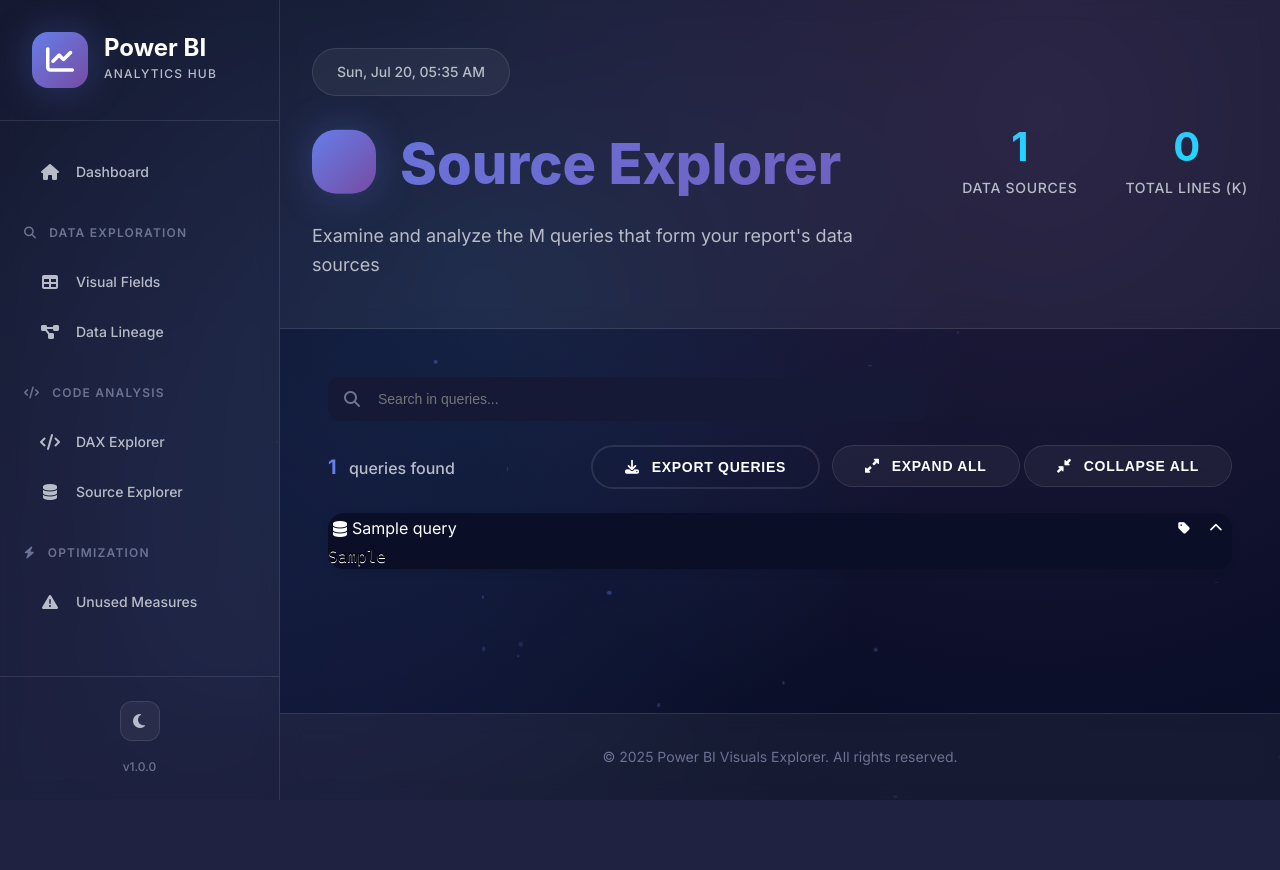
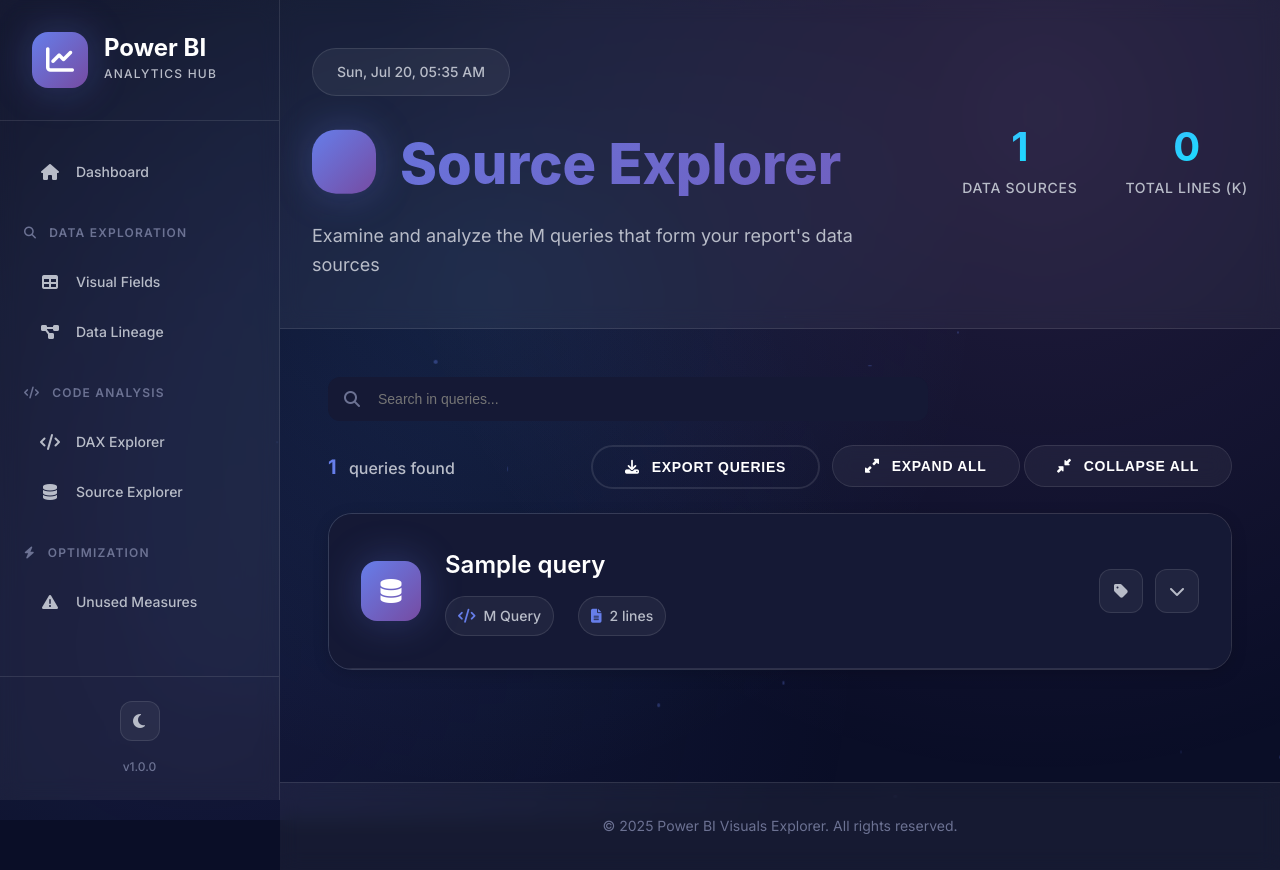
Before and after one commit to plagiagia/PowerBI_AnalysisTool, a Flask app: template templates/source_explorer.html in a window 1280 px wide. Before the commit the page ends 800 px from the top, so only its background shows below. Run offline with Flask 3, Linux system fonts and the light colour scheme; the template is opened without the code that fills it: most values are stand-ins (such as "Sample title", 1, 10 or a date in 2020); some libraries are stand-ins or nearby versions.

Commit message:
Enhance Source Explorer layout and styling for improved user experience

```diff
--- a/templates/source_explorer.html
+++ b/templates/source_explorer.html
@@ -19,8 +19,6 @@
 {% block head %}
 <!-- Include Prism.js CSS for syntax highlighting -->
 <link rel="stylesheet" href="https://cdnjs.cloudflare.com/ajax/libs/prism/1.25.0/themes/prism.min.css" />
-<!-- We're not using Prism's toolbar to avoid conflicts with our custom copy button -->
-<!-- <link rel="stylesheet" href="https://cdnjs.cloudflare.com/ajax/libs/prism/1.25.0/plugins/toolbar/prism-toolbar.min.css" /> -->
 {% endblock %}
 
 {% block breadcrumbs %}
@@ -59,7 +57,7 @@
 </div>
 
 <!-- Queries Section -->
-<div id="queriesContainer" class="queries-section">
+<div id="queriesContainer" class="queries-section improved">
   <div class="table-toolbar">
     <div class="table-info">
       <div class="results-count">
@@ -81,33 +79,56 @@
     </div>
   </div>
 
-  <!-- Queries List -->
-  <div id="queriesList" class="queries-list">
+  <!-- Queries List with Improved Layout -->
+  <div id="queriesList" class="improved-queries-list">
     {% for query in m_queries_info %}
-    <div class="query-item expanded" data-table="{{ query.table_name }}">
-      <div class="query-item-header">
-        <div class="query-info">
-          <h3 class="query-name">
-            <span class="table-icon"><i class="fas fa-database"></i></span>
-            {{ query.table_name }}
-          </h3>
+    <div class="improved-query-card" data-table="{{ query.table_name }}">
+      <!-- Card Header with Better Spacing -->
+      <div class="improved-query-header">
+        <div class="query-title-section">
+          <div class="table-icon-wrapper">
+            <i class="fas fa-database"></i>
           </div>
-        <div class="query-actions">
+          <div class="query-title-content">
+            <h3 class="improved-query-name">{{ query.table_name }}</h3>
+            <div class="query-meta">
+              <span class="query-type">
+                <i class="fas fa-code"></i>
+                M Query
+              </span>
+              <span class="query-lines">
+                <i class="fas fa-file-lines"></i>
+                {{ query.m_query.count('\n') + 1 }} lines
+              </span>
+            </div>
+          </div>
+        </div>
+        <div class="improved-query-actions">
           <button class="icon-button copy-name" title="Copy table name" data-copy="{{ query.table_name }}">
             <i class="fas fa-tag"></i>
           </button>
-          <button class="icon-button toggle-expand" title="Collapse">
-            <i class="fas fa-chevron-up"></i>
+          <button class="icon-button toggle-expand" title="Toggle view">
+            <i class="fas fa-chevron-down"></i>
           </button>
         </div>
       </div>
-      <div class="query-item-content">
-        <div class="code-container">
-          <pre><code class="language-powerquery">{{ query.m_query }}</code></pre>
+
+      <!-- Expanded Content with Better Layout -->
+      <div class="improved-query-content">
+        <div class="improved-code-container">
+          <div class="code-header">
+            <span class="code-label">
+              <i class="fas fa-code"></i>
+              M Query Definition
+            </span>
             <div class="code-actions">
               <button class="copy-button" onclick="copyToClipboard(this)">
                 <i class="fas fa-copy"></i> Copy
               </button>
+            </div>
+          </div>
+          <div class="code-wrapper">
+            <pre><code class="language-powerquery">{{ query.m_query }}</code></pre>
           </div>
         </div>
       </div>
@@ -142,7 +163,7 @@
     const clearSearch = document.getElementById("clearSearch");
     const resultCount = document.getElementById("resultCount");
     const queriesList = document.getElementById("queriesList");
-    const queryItems = document.querySelectorAll(".query-item");
+    const queryCards = document.querySelectorAll(".improved-query-card");
     const emptyState = document.getElementById("emptyState");
     const clearEmptyStateBtn = document.getElementById("clearEmptyState");
     const expandAllBtn = document.getElementById("expandAll");
@@ -151,7 +172,7 @@
     const searchCount = document.querySelector(".search-count");
 
     // Variables for state
-    let currentVisibleItems = queryItems.length;
+    let currentVisibleItems = queryCards.length;
 
     // Set up event listeners
     setupEventListeners();
@@ -197,10 +218,10 @@
       // Expand all button
       if (expandAllBtn) {
         expandAllBtn.addEventListener("click", function() {
-          queryItems.forEach(item => {
-            const button = item.querySelector(".toggle-expand");
-            if (!item.classList.contains("expanded")) {
-              toggleQueryItem(item, button);
+          queryCards.forEach(card => {
+            const button = card.querySelector(".toggle-expand");
+            if (!card.classList.contains("expanded")) {
+              toggleQueryCard(card, button);
             }
           });
         });
@@ -209,10 +230,10 @@
       // Collapse all button
       if (collapseAllBtn) {
         collapseAllBtn.addEventListener("click", function() {
-          queryItems.forEach(item => {
-            const button = item.querySelector(".toggle-expand");
-            if (item.classList.contains("expanded")) {
-              toggleQueryItem(item, button);
+          queryCards.forEach(card => {
+            const button = card.querySelector(".toggle-expand");
+            if (card.classList.contains("expanded")) {
+              toggleQueryCard(card, button);
             }
           });
         });
@@ -226,8 +247,8 @@
       // Toggle expand buttons for each query
       document.querySelectorAll(".toggle-expand").forEach(button => {
         button.addEventListener("click", function() {
-          const item = this.closest(".query-item");
-          toggleQueryItem(item, this);
+          const card = this.closest(".improved-query-card");
+          toggleQueryCard(card, this);
         });
       });
 
@@ -241,14 +262,14 @@
     }
 
     /**
-     * Toggle expansion state of a query item
-     * @param {HTMLElement} item - The query item element
+     * Toggle expansion state of a query card
+     * @param {HTMLElement} card - The query card element
      * @param {HTMLElement} button - The toggle button element
      */
-    function toggleQueryItem(item, button) {
-      if (!item || !button) return;
+    function toggleQueryCard(card, button) {
+      if (!card || !button) return;
 
-      const isExpanded = item.classList.toggle("expanded");
+      const isExpanded = card.classList.toggle("expanded");
 
       // Update button icon
       button.innerHTML = isExpanded ?
@@ -275,10 +296,10 @@
         parent.normalize();
       });
 
-      // Filter query items
-      queryItems.forEach(item => {
-        const tableName = item.getAttribute("data-table");
-        const queryText = item.querySelector("code").textContent.toLowerCase();
+      // Filter query cards
+      queryCards.forEach(card => {
+        const tableName = card.getAttribute("data-table");
+        const queryText = card.querySelector("code").textContent.toLowerCase();
 
         let matches = true;
         if (searchValue) {
@@ -287,11 +308,11 @@
 
           // Highlight matches in table name
           if (tableName.toLowerCase().includes(searchValue)) {
-            highlightSearchTerm(item.querySelector(".query-name"), searchValue);
+            highlightSearchTerm(card.querySelector(".improved-query-name"), searchValue);
           }
         }
 
-        item.style.display = matches ? "" : "none";
+        card.style.display = matches ? "" : "none";
 
         if (matches) visibleItems++;
       });
@@ -317,23 +338,14 @@
     function highlightSearchTerm(element, term) {
       if (!element) return;
 
-      const icon = element.querySelector(".table-icon");
-      let text = element.textContent;
-
-      if (icon) {
-        text = text.replace(icon.textContent, "").trim();
-      }
+      const text = element.textContent;
 
       // Create highlighted version
       const regex = new RegExp(`(${escapeRegExp(term)})`, "gi");
       const highlightedText = text.replace(regex, '<span class="search-highlight">$1</span>');
 
       // Update element content
-      if (icon) {
-        element.innerHTML = icon.outerHTML + " " + highlightedText;
-      } else {
       element.innerHTML = highlightedText;
-      }
     }
 
     /**
@@ -362,15 +374,15 @@
      * Export all visible queries to a file
      */
     function exportAllQueries() {
-      const visibleQueries = Array.from(queryItems).filter(
-        item => item.style.display !== "none"
+      const visibleCards = Array.from(queryCards).filter(
+        card => card.style.display !== "none"
       );
 
-      if (visibleQueries.length === 0) return;
+      if (visibleCards.length === 0) return;
 
-      const content = visibleQueries.map(item => {
-        const tableName = item.getAttribute("data-table");
-        const query = item.querySelector("code").textContent;
+      const content = visibleCards.map(card => {
+        const tableName = card.getAttribute("data-table");
+        const query = card.querySelector("code").textContent;
         return `-- Table: ${tableName}\r\n${query}\r\n\r\n`;
       }).join('');
 
@@ -473,202 +485,338 @@
      * @param {HTMLElement} button - The copy button element
      */
     window.copyToClipboard = function(button) {
-      const codeElement = button.closest(".code-container").querySelector("code");
+      const codeElement = button.closest(".improved-code-container").querySelector("code");
       copyToClipboardWithAnimation(button, codeElement.textContent);
     };
   });
 </script>
 
 <style>
-/* Query Items */
-.queries-list {
+/* Improved Source Explorer Styles */
+.queries-section.improved {
+  margin-bottom: var(--space-3xl);
+}
+
+/* Improved Queries List with Better Spacing */
+.improved-queries-list {
   display: flex;
   flex-direction: column;
-  gap: var(--space-4);
+  gap: var(--space-2xl); /* Increased gap between items */
   margin-bottom: var(--space-6);
 }
 
-.query-item {
-  background-color: var(--bg-primary);
-  border-radius: var(--radius-lg);
-  border: 1px solid var(--border);
-  box-shadow: var(--shadow-sm);
+/* Improved Query Card */
+.improved-query-card {
+  background: var(--glass-bg);
+  backdrop-filter: blur(10px);
+  border: 1px solid var(--glass-border);
+  border-radius: var(--radius-xl);
+  box-shadow: var(--shadow-md);
   overflow: hidden;
-  transition: transform var(--transition-fast), box-shadow var(--transition-fast);
+  transition: var(--transition-smooth);
+  position: relative;
 }
 
-.query-item:hover {
-  box-shadow: var(--shadow-sm);
-  border-color: var(--primary);
+.improved-query-card:hover {
+  transform: translateY(-4px);
+  box-shadow: var(--shadow-lg), var(--shadow-glow);
+  border-color: var(--color-primary);
 }
 
-.query-item-header {
+/* Improved Query Header */
+.improved-query-header {
   display: flex;
   justify-content: space-between;
   align-items: center;
-  padding: var(--space-3) var(--space-4);
-  background-color: var(--bg-tertiary);
-  border-bottom: 1px solid var(--border);
+  padding: var(--space-xl);
+  background: var(--bg-secondary);
+  border-bottom: 1px solid var(--glass-border);
+  min-height: 100px; /* Ensure adequate height */
 }
 
-.query-info {
+.query-title-section {
+  display: flex;
+  align-items: center;
+  gap: var(--space-lg);
   flex: 1;
   min-width: 0;
 }
 
-.query-name {
-  margin: 0;
-  font-size: var(--font-size-md);
-  font-weight: var(--font-weight-medium);
+.table-icon-wrapper {
+  width: 60px;
+  height: 60px;
+  background: var(--gradient-primary);
+  color: white;
+  border-radius: var(--radius-lg);
+  display: flex;
+  align-items: center;
+  justify-content: center;
+  font-size: 24px;
+  box-shadow: var(--shadow-glow);
+  flex-shrink: 0;
+}
+
+.query-title-content {
+  flex: 1;
+  min-width: 0;
+}
+
+.improved-query-name {
+  font-family: var(--font-primary);
+  font-size: 1.5rem;
+  font-weight: 600;
+  color: var(--text-primary);
+  margin: 0 0 var(--space-sm) 0;
+  word-break: break-word;
+}
+
+.query-meta {
+  display: flex;
+  gap: var(--space-lg);
+  flex-wrap: wrap;
+}
+
+.query-type,
+.query-lines {
+  display: flex;
+  align-items: center;
+  gap: var(--space-xs);
+  background: var(--glass-bg);
+  border: 1px solid var(--glass-border);
+  color: var(--text-secondary);
+  padding: var(--space-xs) var(--space-sm);
+  border-radius: var(--radius-full);
+  font-size: 0.875rem;
+  font-weight: 500;
+}
+
+.query-type i,
+.query-lines i {
+  color: var(--color-primary);
+}
+
+.improved-query-actions {
+  display: flex;
+  gap: var(--space-sm);
+}
+
+.improved-query-actions .icon-button {
+  width: 44px;
+  height: 44px;
+  background: var(--glass-bg);
+  border: 1px solid var(--glass-border);
+  border-radius: var(--radius-md);
+  color: var(--text-secondary);
+  cursor: pointer;
+  transition: var(--transition-fast);
+  display: flex;
+  align-items: center;
+  justify-content: center;
+  font-size: 1rem;
+}
+
+.improved-query-actions .icon-button:hover {
+  background: var(--bg-hover);
+  border-color: var(--color-primary);
+  color: var(--color-primary);
+  transform: translateY(-2px);
+  box-shadow: var(--shadow-sm);
+}
+
+/* Improved Query Content */
+.improved-query-content {
+  max-height: 0;
+  overflow: hidden;
+  transition: max-height 0.4s ease-out, padding 0.4s ease-out;
+}
+
+.improved-query-card.expanded .improved-query-content {
+  max-height: 2500px; /* Increased max height */
+  padding: var(--space-xl);
+}
+
+/* Improved Code Container */
+.improved-code-container {
+  background: var(--bg-primary);
+  border-radius: var(--radius-lg);
+  border: 1px solid var(--glass-border);
+  overflow: hidden;
+  position: relative;
+}
+
+.code-header {
+  display: flex;
+  justify-content: space-between;
+  align-items: center;
+  padding: var(--space-lg);
+  background: var(--bg-secondary);
+  border-bottom: 1px solid var(--glass-border);
+}
+
+.code-label {
+  font-weight: 600;
   color: var(--text-primary);
   display: flex;
   align-items: center;
-  white-space: nowrap;
-  overflow: hidden;
-  text-overflow: ellipsis;
+  gap: var(--space-sm);
+  font-size: 0.95rem;
 }
 
-.table-icon {
-  display: inline-flex;
-  align-items: center;
-  justify-content: center;
-  width: 24px;
-  height: 24px;
-  border-radius: 50%;
-  background-color: var(--primary);
-  color: white;
-  margin-right: var(--space-2);
+.code-label i {
+  color: var(--color-primary);
 }
 
-.query-actions {
+.code-actions {
   display: flex;
-  gap: var(--space-2);
+  gap: var(--space-sm);
 }
 
-.icon-button {
+.copy-button {
+  background: var(--gradient-primary);
+  color: white;
+  border: none;
+  padding: var(--space-sm) var(--space-lg);
+  border-radius: var(--radius-md);
+  font-size: 0.875rem;
+  font-weight: 500;
+  cursor: pointer;
+  transition: var(--transition-fast);
   display: flex;
   align-items: center;
-  justify-content: center;
-  width: 32px;
-  height: 32px;
-  border-radius: 50%;
-  background: transparent;
-  color: var(--text-tertiary);
-  border: none;
-  cursor: pointer;
-  transition: all var(--transition-fast);
+  gap: var(--space-xs);
 }
 
-.icon-button:hover {
-  background-color: rgba(0, 0, 0, 0.05);
+.copy-button:hover {
+  transform: translateY(-2px);
+  box-shadow: var(--shadow-md);
+}
+
+.code-wrapper {
+  position: relative;
+}
+
+.code-wrapper pre {
+  margin: 0;
+  padding: var(--space-xl); /* Increased padding for better readability */
+  background: var(--bg-primary);
+  max-height: 500px; /* Increased max height */
+  overflow: auto;
+  font-family: 'JetBrains Mono', 'Courier New', monospace;
+  font-size: 0.9rem; /* Slightly larger font */
+  line-height: 1.6; /* Better line spacing */
+}
+
+.code-wrapper code {
   color: var(--text-primary);
 }
 
-.query-item-content {
-  max-height: 0;
-  overflow: hidden;
-  transition: max-height var(--transition-normal), padding var(--transition-normal);
+/* Search highlight improvements */
+.search-highlight {
+  background: var(--gradient-warning);
+  color: var(--text-primary);
+  padding: 0.125rem 0.25rem;
+  border-radius: var(--radius-sm);
+  font-weight: 600;
+  box-shadow: 0 0 8px rgba(255, 193, 7, 0.3);
 }
 
-.query-item.expanded .query-item-content {
-  max-height: 2000px;
-  padding: var(--space-4);
+/* Empty state improvements */
+.empty-state {
+  padding: var(--space-3xl);
+  text-align: center;
+  background: var(--glass-bg);
+  border-radius: var(--radius-xl);
+  border: 1px solid var(--glass-border);
+  margin-top: var(--space-xl);
 }
 
-.code-container {
-  position: relative;
-  margin: 0;
-  border-radius: var(--radius-md);
-  overflow: hidden;
+/* Responsive improvements */
+@media (max-width: 768px) {
+  .improved-query-header {
+    flex-direction: column;
+    align-items: flex-start;
+    gap: var(--space-lg);
+    min-height: auto;
+    padding: var(--space-lg);
   }
 
-.code-container pre {
-  margin: 0;
-  padding: var(--space-3);
-  background-color: var(--bg-tertiary);
-  border-radius: var(--radius-md);
-  max-height: 400px;
-  overflow: auto;
+  .query-title-section {
+    width: 100%;
+    gap: var(--space-md);
+  }
+
+  .table-icon-wrapper {
+    width: 48px;
+    height: 48px;
+    font-size: 20px;
+  }
+
+  .improved-query-name {
+    font-size: 1.25rem;
+  }
+
+  .query-meta {
+    gap: var(--space-sm);
+  }
+
+  .improved-query-actions {
+    align-self: flex-end;
+  }
+
+  .improved-queries-list {
+    gap: var(--space-xl);
+  }
+
+  .code-wrapper pre {
+    padding: var(--space-lg);
+    font-size: 0.8rem;
+  }
+
+  .code-header {
+    flex-direction: column;
+    align-items: flex-start;
+    gap: var(--space-sm);
   }
 
   .code-actions {
-  position: absolute;
-  top: var(--space-2);
-  right: var(--space-2);
-  display: flex;
-  gap: var(--space-2);
-  z-index: 10; /* Ensure our buttons are on top */
+    align-self: flex-end;
+  }
 }
 
-.copy-button {
-  padding: var(--space-1) var(--space-2);
-  background-color: rgba(0, 0, 0, 0.1);
-  color: var(--text-primary);
-  border: none;
-  border-radius: var(--radius-md);
-  font-size: var(--font-size-xs);
-  cursor: pointer;
-  transition: background-color var(--transition-fast);
+/* Animation for card expansion */
+@keyframes cardExpand {
+  from {
+    opacity: 0;
+    transform: translateY(-10px);
+  }
+  to {
+    opacity: 1;
+    transform: translateY(0);
+  }
 }
 
-/* Hide any Prism copy buttons if they appear */
-.code-toolbar > .toolbar {
-  display: none !important;
+.improved-query-card.expanded .improved-query-content {
+  animation: cardExpand 0.3s ease-out;
 }
 
-.copy-button:hover {
-  background-color: rgba(0, 0, 0, 0.2);
+/* Better scrollbar for code blocks */
+.code-wrapper pre::-webkit-scrollbar {
+  width: 8px;
+  height: 8px;
 }
 
-/* Search highlight */
-.search-highlight {
-  background-color: rgba(255, 193, 7, 0.3);
-  border-radius: 2px;
-  padding: 0 2px;
-  margin: 0 -2px;
+.code-wrapper pre::-webkit-scrollbar-track {
+  background: var(--bg-secondary);
+  border-radius: var(--radius-sm);
 }
 
-/* Empty state */
-.empty-state {
-  display: flex;
-  flex-direction: column;
-  align-items: center;
-  justify-content: center;
-  padding: var(--space-8);
-  text-align: center;
+.code-wrapper pre::-webkit-scrollbar-thumb {
+  background: var(--gradient-primary);
+  border-radius: var(--radius-sm);
 }
 
-.empty-state-icon {
-  font-size: 48px;
-  color: var(--text-tertiary);
-  margin-bottom: var(--space-4);
-}
-
-.empty-state-title {
-  font-size: var(--font-size-xl);
-  color: var(--text-primary);
-  margin-bottom: var(--space-2);
-}
-
-.empty-state-message {
-  color: var(--text-secondary);
-  margin-bottom: var(--space-4);
-  max-width: 400px;
-}
-
-
-/* Responsive adjustments */
-@media (max-width: 768px) {
-  .query-item-header {
-    flex-direction: column;
-    align-items: flex-start;
-  }
-
-  .query-actions {
-    margin-top: var(--space-2);
-    align-self: flex-end;
-  }
-
+.code-wrapper pre::-webkit-scrollbar-thumb:hover {
+  background: var(--color-primary);
 }
 </style>
 {% endblock %}
```
Lines whose indentation alone changed are shown as unchanged.
